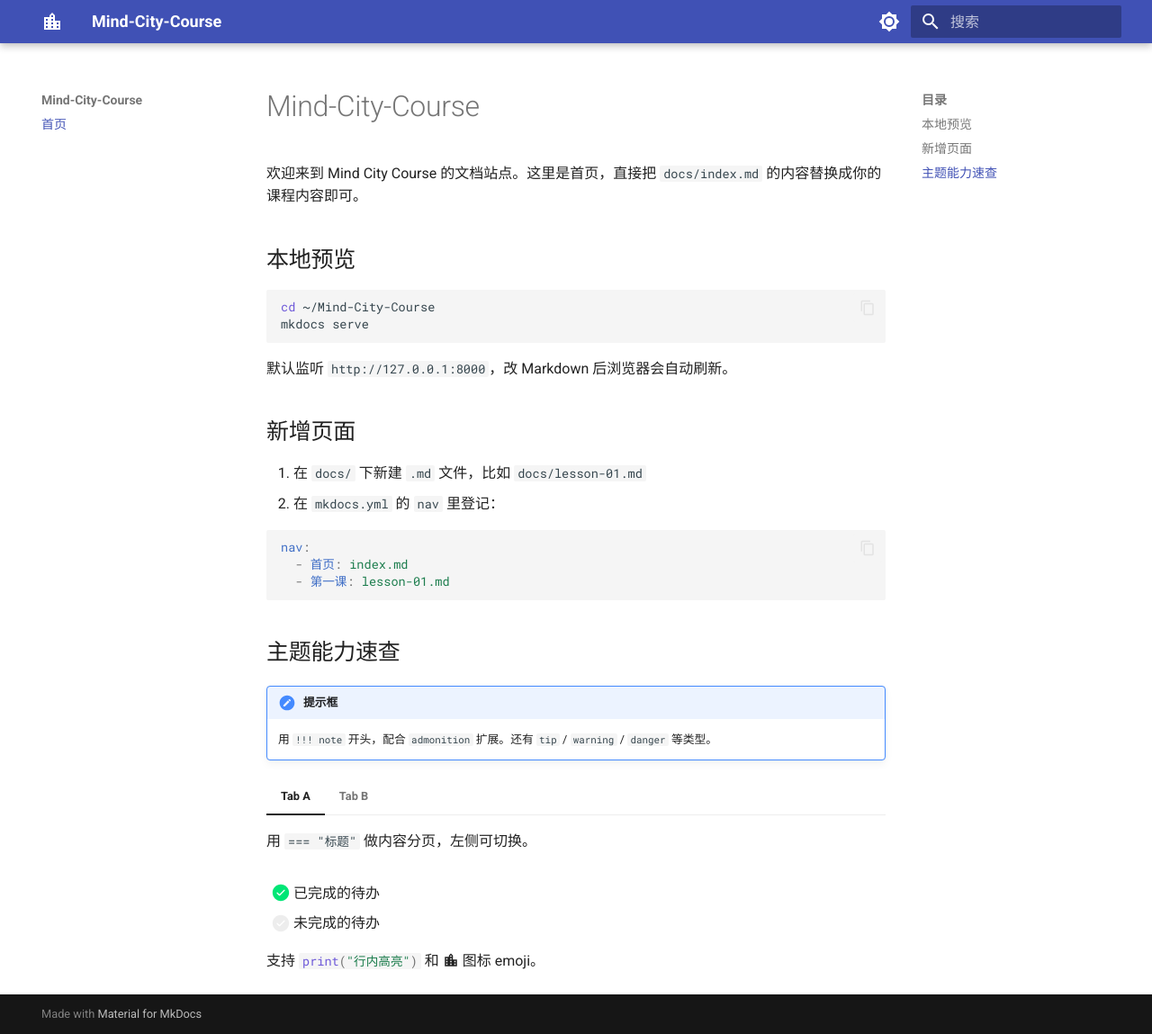
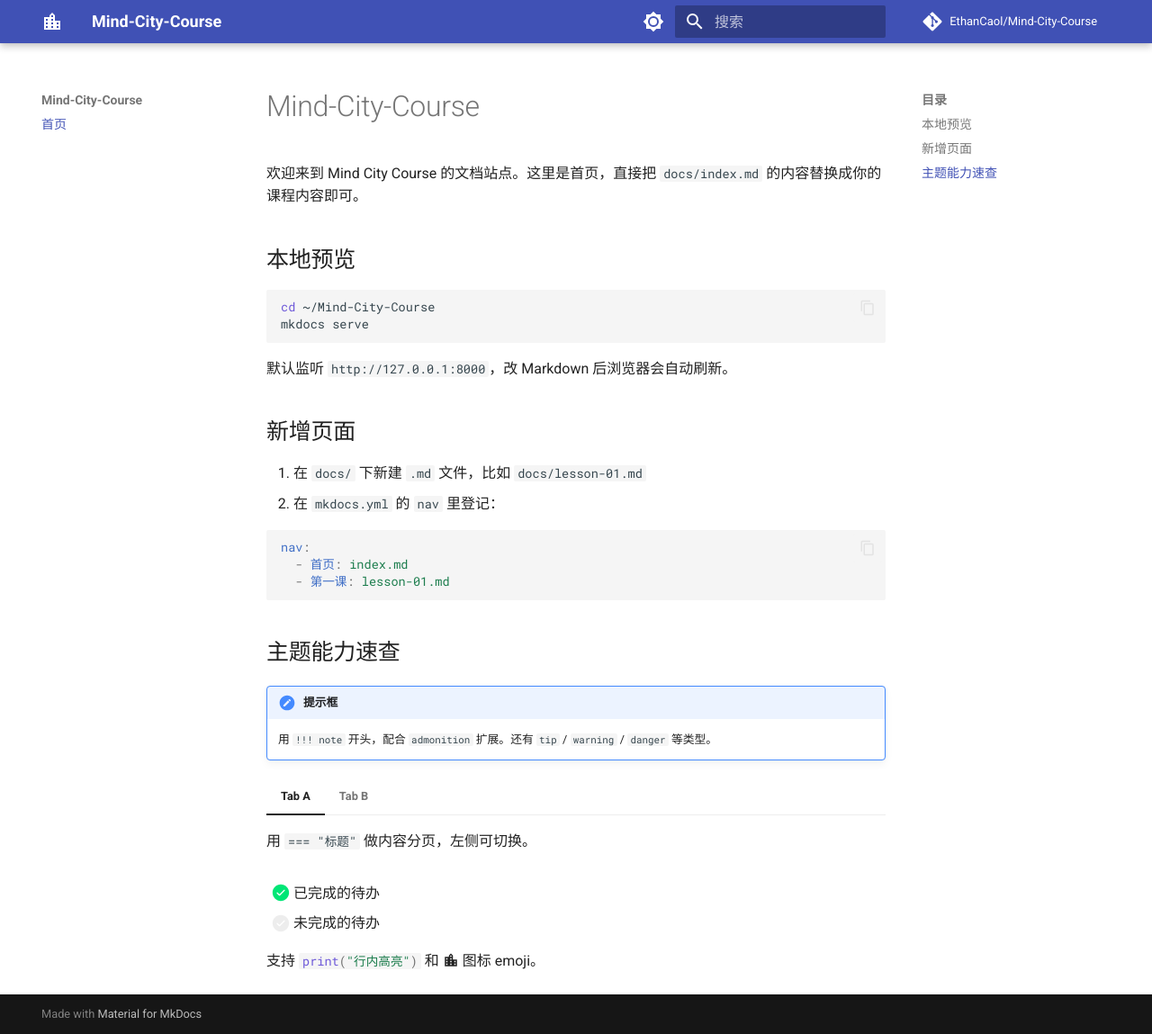
Before and after one commit to EthanCaol/Mind-City-Course, an MkDocs documentation site: the page built from docs/index.md, in a window 1280 px wide and 1149 px high. Shown: the whole window at 90% size. Built offline with MkDocs 1.6.1 and Material for MkDocs 9.7.7, drawn with Linux system fonts in a browser that asks for light colours; comment, search, counter and statistics services are not loaded.

Commit message:
配置仓库链接与编辑入口
添加 repo_url / repo_name，Material 顶栏显示 GitHub 图标；
edit_uri 指向 main 分支的 docs/，页面右上角出现「编辑此页」。

```diff
--- a/mkdocs.yml
+++ b/mkdocs.yml
@@ -1,6 +1,10 @@
 site_name: Mind-City-Course
 site_description: Mind City Course 课程文档
 docs_dir: docs
+
+repo_url: https://github.com/EthanCaol/Mind-City-Course
+repo_name: EthanCaol/Mind-City-Course
+edit_uri: edit/main/docs/
 
 theme:
   name: material
```
